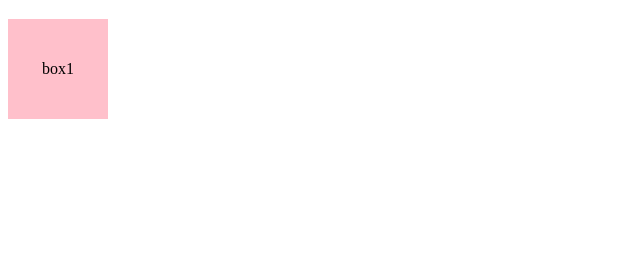
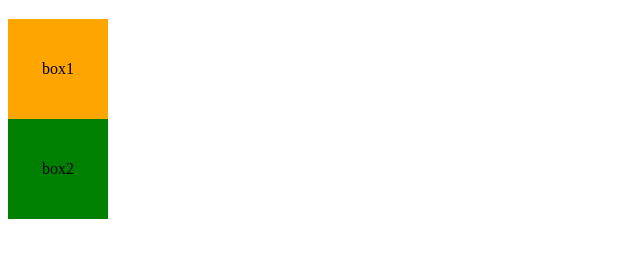
Before and after one commit to arekusandorara/Mymysite, a plain HTML site: page index.html in a window 1280 px wide. Shown: the part 70-328 px from the top of the page, without its empty margins (0-640 px from the left). Drawn offline with Linux system fonts and the light colour scheme.

Commit message:
Add files via upload

```diff
--- a/index.html
+++ b/index.html
@@ -8,16 +8,22 @@
         div{
             width:100px;
             height: 100px;
-            background: pink;
             text-align: center;
             font-size: 16px;
             line-height: 100px;
+        }
+        .box1{
+            background: orange;
+        }
+        .box2{
+            background: green;
         }
     </style>
 </head>
 
 <body>
     <h1>GitHub練習</h1>
-    <div>box1</div>
+    <div class="box1">box1</div>
+    <div class="box2">box2</div>
 </body>
 </html>
```
